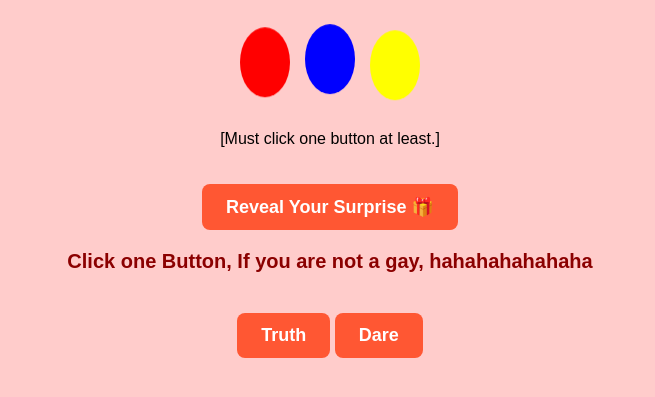
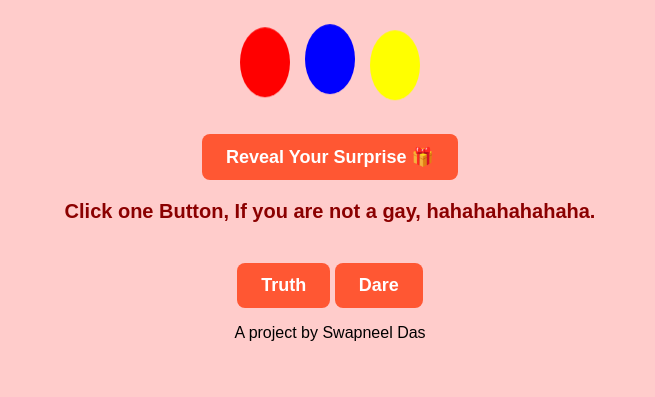
Before and after one commit to AlgoNeel/Anupom, a plain HTML site: page index.html in a window 1280 px wide. Both pictures are taken after a click on the button "Reveal Your Surprise 🎁". Shown: the part 127-524 px from the top of the page, without its empty margins (310-965 px from the left). Drawn offline with Linux system fonts and the light colour scheme.

Commit message:
Update index.html

```diff
--- a/index.html
+++ b/index.html
@@ -75,7 +75,7 @@
             <div class="balloon"></div>
             <div class="balloon"></div>
         </div>
-            <p>[Must click one button at least.]</p>
+
         <button onclick="showMessage()">Reveal Your Surprise 🎁</button>
         <p id="birthdayMessage" style="display: none; font-size: 20px; font-weight: bold; color: darkred;"></p>
 
@@ -87,9 +87,11 @@
         <p id="dareMessage" style="display: none; font-size: 18px; font-weight: bold; color: green;"></p>
     </div>
 
+	<p>A project by Swapneel Das</p>
+
     <script>
         function showMessage() {
-            document.getElementById("birthdayMessage").innerText = "Click one Button, If you are not a gay, hahahahahahaha";
+            document.getElementById("birthdayMessage").innerText = "Click one Button, If you are not a gay, hahahahahahaha.";
             document.getElementById("birthdayMessage").style.display = "block";
             document.getElementById("extraButtons").style.display = "block";
         }
```
